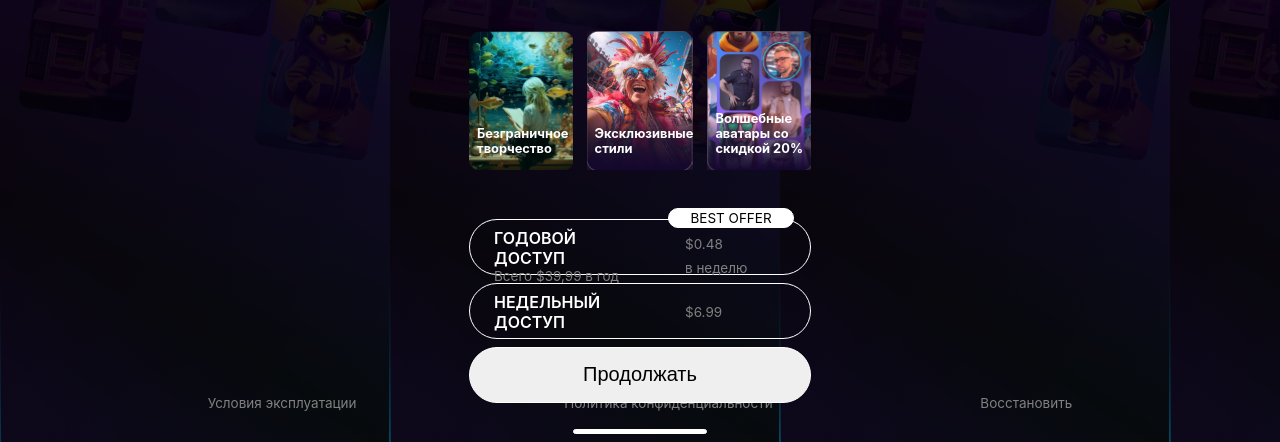
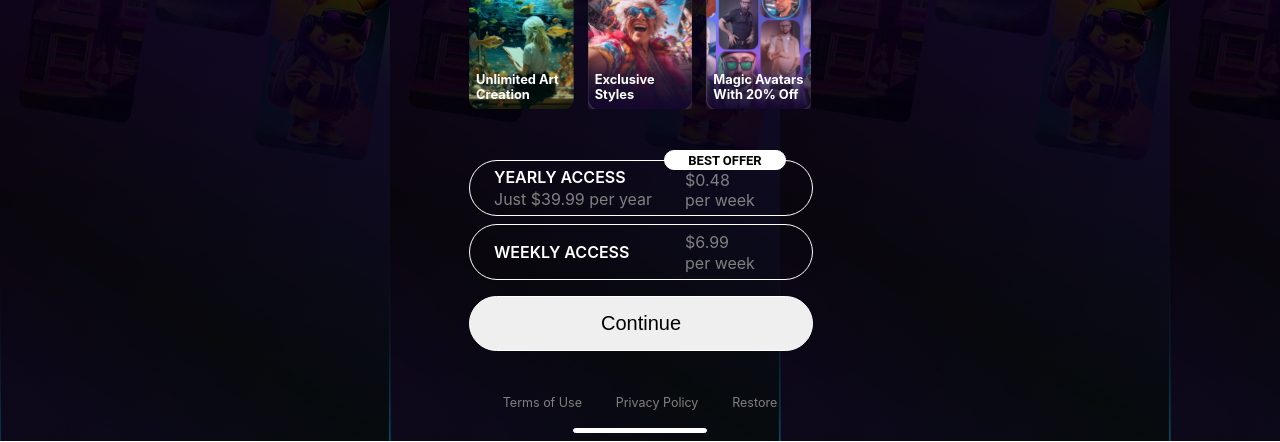
Before and after one commit to DenisKa13051992/BP-Mobile, a website built with Vite: page index.html in a window 1280 px wide. Shown: the part 401-843 px from the top of the page. Built offline with nearby package versions, Linux system fonts and the light colour scheme; a web font is replaced by a local one.

Commit message:
fix: correct bestOffer element

```diff
--- a/i18n/i18n.js
+++ b/i18n/i18n.js
@@ -1,7 +1,7 @@
 import i18next from 'i18next';
 
 i18next.init({
-  lng: 'ru', // if you're using a language detector, do not define the lng option
+  lng: 'en', // if you're using a language detector, do not define the lng option
   debug: true,
   resources: {
     en: {
@@ -10,7 +10,7 @@ i18next.init({
         "UnlimitedArtCreation": "Unlimited Art Creation",
         "ExclusiveStyles": "Exclusive Styles",
         "MagicAvatarsWith20%Off": "Magic Avatars With 20% Off",
-        "EARLYACCESS": "EARLY ACCESS",
+        "YEARLYACCESS": "YEARLY ACCESS",
         "Just$39.99peryear": "Just $39.99 per year",
         "perweek": "per week",
         "WEEKLYACCESS": "WEEKLY ACCESS",
@@ -28,7 +28,7 @@ i18next.init({
         "UnlimitedArtCreation": "Безграничное творчество",
         "ExclusiveStyles": "Эксклюзивные стили",
         "MagicAvatarsWith20%Off": "Волшебные аватары со скидкой 20%",
-        "EARLYACCESS": "ГОДОВОЙ ДОСТУП",
+        "YEARLYACCESS": "ГОДОВОЙ ДОСТУП",
         "Just$39.99peryear": "Всего $39,99 в год",
         "perweek": "в неделю",
         "WEEKLYACCESS": "НЕДЕЛЬНЫЙ ДОСТУП",
@@ -46,7 +46,7 @@ i18next.init({
         "UnlimitedArtCreation": "Creación de arte ilimitada",
         "ExclusiveStyles": "Estilos exclusivos",
         "MagicAvatarsWith20%Off": "Avatares Mágicos con 20% de Descuento",
-        "EARLYACCESS": "ACCESO TEMPRANO",
+        "YEARLYACCESS": "ACCESO TEMPRANO",
         "Just$39.99peryear": "Sólo 39,99 dólares al año",
         "perweek": "por semana",
         "WEEKLYACCESS": "ACCESO SEMANAL",
--- a/index.html
+++ b/index.html
@@ -58,9 +58,9 @@
       </main>
       <footer class="footer">
         <div class="footer__wrapper">
-        <p class="footer__link"></p>
-        <p class="footer__link"></p>
-        <p class="footer__link"></p>
+        <a href="#" class="footer__link"></a>
+        <a href="#" class="footer__link"></a>
+        <a href="#" class="footer__link"></a>
         </div>
         <div class="footer__home-indicator"></div>
       </footer>
--- a/main.js
+++ b/main.js
@@ -1,19 +1,18 @@
 import './i18n/i18n';
 import i18next from 'i18next';
 
-const headersContent = ['UnlimitedArtCreation', 'ExclusiveStyles', 'MagicAvatarsWith20%Off', 'EARLYACCESS', 'WEEKLYACCESS'];
-const commentsContent = ['Just$39.99peryear', 'perweek'];
+const headersContent = ['UnlimitedArtCreation', 'ExclusiveStyles', 'MagicAvatarsWith20%Off', 'YEARLYACCESS', 'WEEKLYACCESS'];
+const commentsContent = ['Just$39.99peryear', 'perweek', 'perweek'];
 const linksContent = ['TermsofUse', 'PrivacyPolicy', 'Restore'];
 const buttonContinue = ['Continue'];
 const bestOffer = ['BESTOFFER'];
-// const den = document.getElementsByTagName('::before');
-// console.log(den)
 
 createPushTitle();
 pushHeaders(createTagElement(headersContent, 'h3'), 3);
 pushComments(createTagElement(commentsContent, 'p'), 1);
-pushLinks(createTagElement(linksContent, 'a'));
+pushLinks(createTagElement(linksContent, 'p'));
 pushContinue(createTagElement(buttonContinue, 'button'))
+pushBestOffer(createTagElement(bestOffer, 'p'))
 
 
 function createPushTitle(){
@@ -50,7 +49,7 @@ function pushComments(arr, num) {
 function pushLinks(arr) {
   const linksContainer = document.getElementsByClassName('footer__link');
   arr.map((a, index) => {
-    a.href = '#'; a.className = "footer__link-item i18n"; linksContainer[index].append(a);
+    a.className = "footer__link-item i18n"; linksContainer[index].append(a);
 })
 }
 
@@ -59,6 +58,16 @@ function pushContinue(arr) {
   arr[0].className = "advertisement__button-name i18n"; continueContainer[0].append(arr[0]);
 }
 
+function pushBestOffer(arr) {
+  const bestOfferContainer = document.getElementsByClassName('advertisement__selectors-wrap');
+  arr[0].className = "advertisement__bestOffer i18n"; bestOfferContainer[0].prepend(arr[0]);
+}
+// changeLanguage();
+function changeLanguage() {
+  const advSelector = document.getElementsByClassName('advertisement__selector');
+  for (let i of [...advSelector]) {i.style.fontSize = '14px'; console.log(i.style)}
+  document.getElementsByClassName('advertisement__title-content')[0].style.fontSize = '34px';
+}
 
 // document.querySelector('#app').innerHTML = `
 //   <div>
--- a/style.css
+++ b/style.css
@@ -91,15 +91,18 @@ header {
 }
 
 .advertisement {
-  position: absolute;
-  top: 67px;
+  position: relative;
+  top: 24px;
   width: 342px;
   display: flex;
   flex-direction: column;
 }
 
 .advertisement__title {
-  margin-top: 145px;
+  height: 248px;
+  display: flex;
+  justify-content: center;
+  align-items: end;
 }
 
 .advertisement__title-content {
@@ -109,7 +112,7 @@ header {
 }
 
 .advertisement__cards {
-  margin: 47px auto 49px;
+  margin: 35px auto 51px;
   height: 138.6px;
   display: grid;
   grid-template-rows: 1fr;
@@ -138,21 +141,21 @@ header {
 }
 
 .advertisement__cards-title {
-  padding-left: 8px;
-  padding-bottom: 14px;
+  padding: 0 7px 7px 7px;
 }
 
 .advertisement__selectors-wrap {
   display: grid;
-  grid-template-rows: 56px 56px 56px;
+  grid-template-rows: 56px 56px 63px;
   row-gap: 8px;
+  position: relative;
 }
 
 .advertisement__selector {
   display: grid;
-  grid-template-columns: 1fr 1fr;
+  grid-template-columns: 212px 130px;
   font-family: 'SF Pro Display', sans-serif;
-  font-size: 13.5px;
+  font-size: 16px;
 }
 
 .advertisement__selector, .advertisement__button-name {
@@ -160,12 +163,16 @@ header {
   width: 100%;
   border-radius: 28px;
   box-sizing: border-box;
-  padding: 8px 0;
+  padding: 4px 0;
 }
 
 .advertisement__button-name {
   height: 100%;
   font-size: 20px;
+}
+
+.advertisement__button {
+  margin-top: 8px;
 }
 
 .advertisement__left-title {
@@ -190,22 +197,32 @@ header {
 }
 
 .advertisement__right {
-  padding-left: 45px;
+  padding-left: 3px;
+  padding-top: 5px;
 }
 
 .advertisement__yearly-right {
   position: relative;
 }
+.advertisement__weekly-right {
+  padding-top: 2px;
+}
 
-.advertisement__yearly-right::before {
+.advertisement__bestOffer {
   position: absolute;
-  top: -20px;
-  left: 28px;
-  content: 'BEST OFFER';
+  top: -10px;
+  right: 25px;
   background-color: white;
   border: 1px solid white;
   border-radius: 10px;
-  padding: 1px 21.5px;
+  font-size: 13px;
+  font-family: "Roboto";
+  font-weight: 700;
+  min-width: 116px;
+  height: 18px;
+  text-align: center;
+  line-height: 20px;
+  padding: 0 2px;
 }
 
 .footer {
@@ -217,13 +234,13 @@ header {
 }
 
 .footer__wrapper {
-  width: 100%;
-  margin: 752px auto 18px;
+  width: 342px;
+  margin: 68px auto 18px;
   display: flex;
   flex-direction: row;
   justify-content: space-evenly;
   align-items: center;
-  font-size: 13.5px;
+  font-size: 12.5px;
   font-family: 'SF Pro Display', sans-serif;
   color: gray;
 }
@@ -236,6 +253,11 @@ header {
   border-radius: 2.5px;
   box-sizing: border-box;
   margin-bottom: 8px;
+}
+
+.footer__link-item {
+  display: flex;
+  text-align: center;
 }
 
 @media (max-width: 375px) {
```
